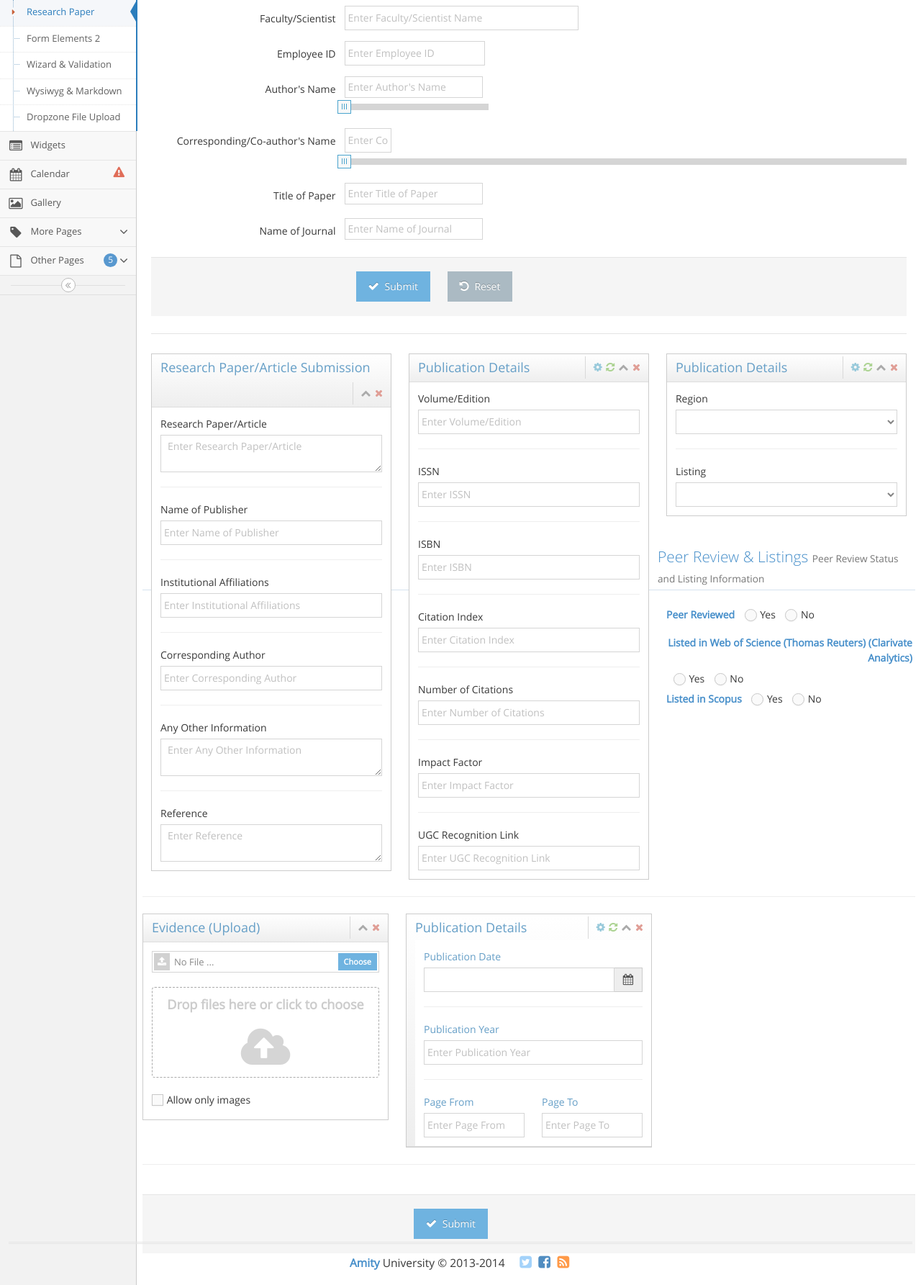
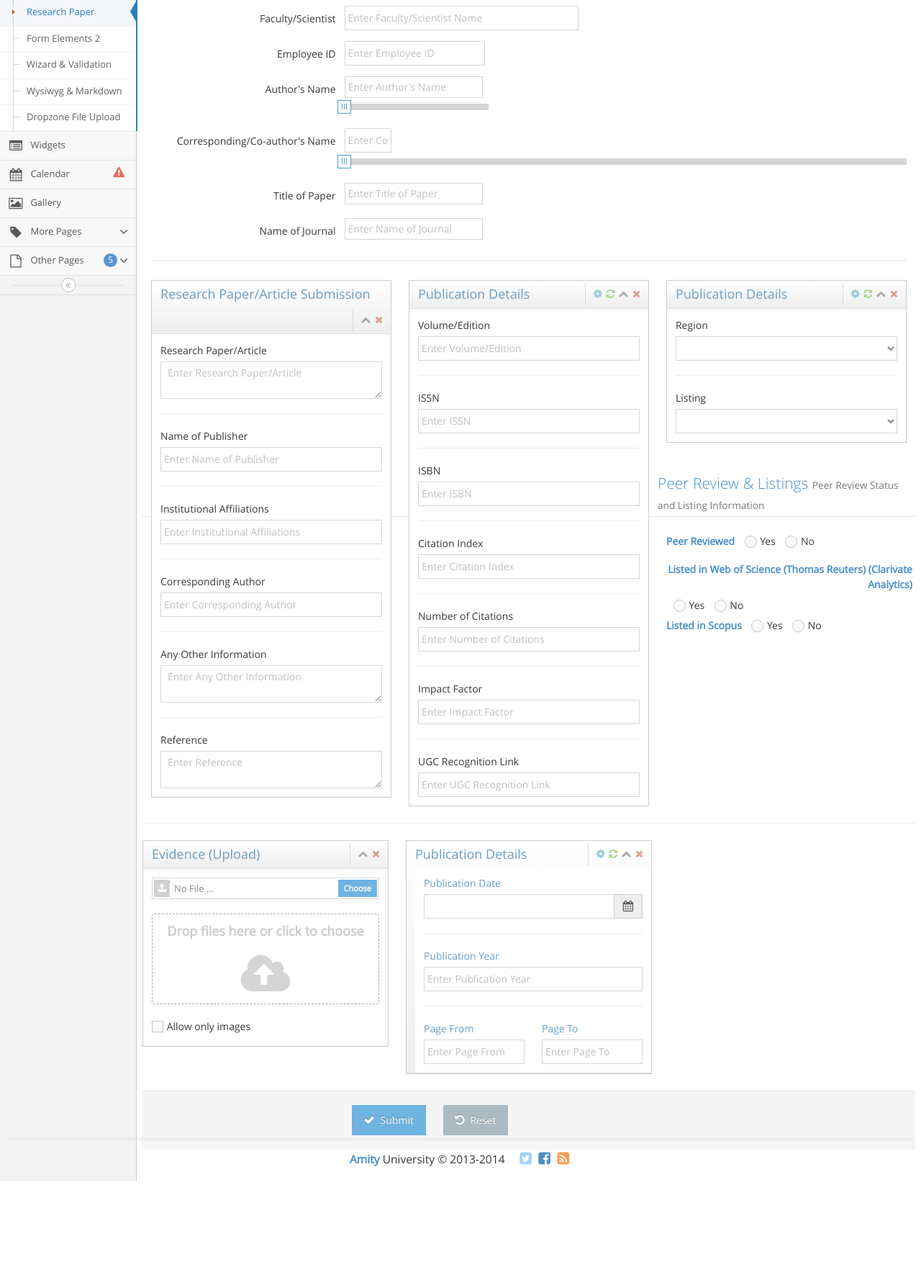
Before and after one commit to Shilpa3107/college-website-proj, a PHP site: page /form-elements.php in a window 1280 px wide. Shown: the part 246-2031 px from the top of the page at 72% size. After the commit the page ends 1887 px from the top, so only its background shows below. Run offline with PHP 8.4, Linux system fonts and the light colour scheme.

Commit message:
Removed submit and reset button

```diff
--- a/form-elements.php
+++ b/form-elements.php
@@ -1146,20 +1146,7 @@ if($_SERVER['REQUEST_METHOD']=='POST') {
 										</div>
 									</div>
 
-									<div class="clearfix form-actions">
-										<div class="col-md-offset-3 col-md-9">
-											<button class="btn btn-info" type="button">
-												<i class="ace-icon fa fa-check bigger-110"></i>
-												Submit
-											</button>
-
-											&nbsp; &nbsp; &nbsp;
-											<button class="btn" type="reset">
-												<i class="ace-icon fa fa-undo bigger-110"></i>
-												Reset
-											</button>
-										</div>
-									</div>
+
 
 									<div class="hr hr-24"></div>
 
@@ -1631,8 +1618,8 @@ if($_SERVER['REQUEST_METHOD']=='POST') {
 										</div> -->
 									</div>
 
-									<hr />
-									<div class="row">
+									<!-- <hr /> -->
+									<!-- <div class="row"> -->
 										<!-- <div class="col-sm-4">
 											<div class="widget-box">
 												<div class="widget-header">
@@ -1751,7 +1738,7 @@ if($_SERVER['REQUEST_METHOD']=='POST') {
 											<!-- </div> -->
 										<!-- </div> -->
 
-										<div class="col-sm-4">
+										<!-- <div class="col-sm-4"> -->
 											<!-- <div class="widget-box">
 												<div class="widget-header">
 													<h4 class="widget-title">
@@ -1788,16 +1775,23 @@ if($_SERVER['REQUEST_METHOD']=='POST') {
 													</div>
 												</div>
 											</div> -->
+										<!-- </div> -->
+									<!-- </div> -->
+									<div class="clearfix form-actions">
+										<div class="col-md-offset-3 col-md-9">
+											<button class="btn btn-info" type="button">
+												<i class="ace-icon fa fa-check bigger-110"></i>
+												Submit
+											</button>
+
+											&nbsp; &nbsp; &nbsp;
+											<button class="btn" type="reset">
+												<i class="ace-icon fa fa-undo bigger-110"></i>
+												Reset
+											</button>
 										</div>
 									</div>
-									<div class="clearfix form-actions">
-                                       <div class="col-md-offset-4 col-md-8">
-                                        <button class="btn btn-info" type="submit" name="submit">
-                                           <i class="ace-icon fa fa-check bigger-110"></i>
-                                              Submit
-                                        </button>
-                                       </div>
-                                    </div>
+
 								</form>
 
 								<!-- <div class="hr hr-18 dotted hr-double"></div> -->
```
